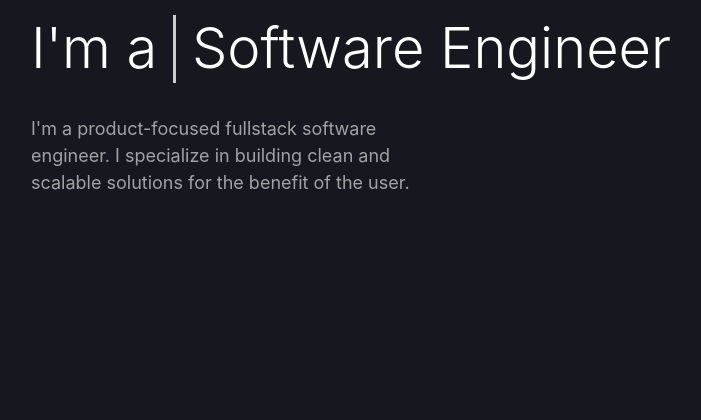
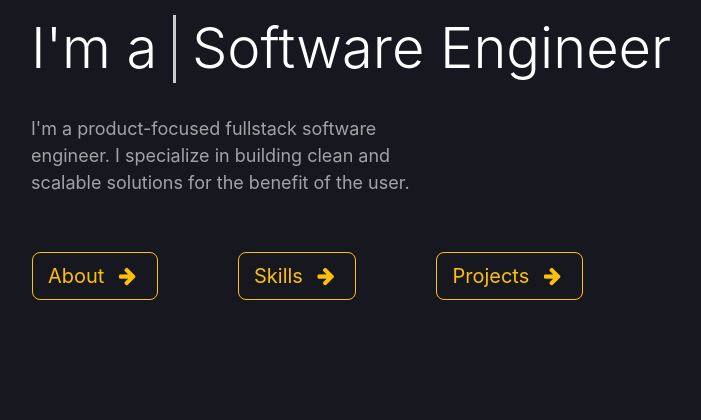
Before and after one commit to Jacob-Hollis/portfolio-website, a Django app: template homepage/templates/home.html in a window 1280 px wide. Shown: the part 445-865 px from the top of the page, without its empty margins (54-755 px from the left). Before the commit the page ends 635 px from the top, so only its background shows below. Run offline with Django 4.2, Linux system fonts and the light colour scheme; the template is opened without the code that fills it, so the values that code supplies are empty; style sheets or scripts are compiled from the project's sources; some libraries are stand-ins or nearby versions.

Commit message:
Added home buttons, still need to style

```diff
--- a/homepage/templates/home.html
+++ b/homepage/templates/home.html
@@ -10,6 +10,23 @@
     <div>
       <p class="bio">I'm a product-focused fullstack software engineer. I specialize in building clean and scalable solutions for the benefit of the user.
     </div>
+    <div class="row my-4">
+      <div class="text-left col-lf-1 home-buttons-first">
+        <button class="btn btn-iconed btn-lg btn-rounded btn-outline-warning"role="button">
+          <span class="spn">About</span> <i class="fa fa-arrow-right"></i>
+        </button>
+      </div>
+      <div class="text-left col-lf-1 home-buttons">
+        <button class="btn btn-iconed btn-lg btn-rounded btn-outline-warning"role="button">
+          <span class="spn">Skills</span> <i class="fa fa-arrow-right"></i>
+        </button>
+      </div>
+      <div class="text-left col-lf-1 home-buttons">
+        <button class="btn btn-iconed btn-lg btn-rounded btn-outline-warning"role="button">
+          <span class="spn">Projects</span> <i class="fa fa-arrow-right"></i>
+        </button>
+      </div>
+    </div>
   </div>
 </div>
 {% endblock %}
--- a/static/custom.scss
+++ b/static/custom.scss
@@ -62,6 +62,17 @@ body {
     }
 }
 
+.home-buttons-first {
+    padding-top: 2rem;
+    padding-left: 1rem;
+}
+
+.home-buttons {
+    padding-top: 2rem;
+    padding-left: 5rem;
+}
+
+/** ----------------------- typing animation ----------------------- **/
 .typing-container
 {
     padding-top: 1vh;
@@ -89,3 +100,52 @@ body {
     99% { background-color: transparent; }
     100%  { background-color: #ccc; }
 }
+
+
+/** ----------------------- buttons ----------------------- **/
+/** Flatted button %placeholder **/
+%btn-flat {
+    border-radius: 0rem;
+ }
+ /** Rounded button **/
+ .btn-rounded {
+    border-radius: 0.5rem;
+ }
+ /** Button Iconed **/
+ .btn {
+  &-iconed {
+    transition: .15s ease-in-out;
+    padding-left: 1.5rem;
+    padding-right: 1.3rem;
+    [class~=oi]::before {
+          opacity: 0;
+          transform-origin: left right;
+          transform: translateX(-10px) scale(1.25);
+          transition: .15s ease-out;
+   }
+   /** Span Class **/
+   [class=spn] {
+       position: relative;
+       left:-9px;
+       transform-origin: left right;
+       transform: translateX(-9px);
+       transition: .20s ease-in-out;
+   }
+    /** -- Icons on Hover properties -- **/
+   &:hover {
+    [class~=oi]::before {
+        opacity: 1;
+        transform: translateX(0px) scale(.75);
+    }
+    /** -- Span on Hover properties -- **/
+    [class=spn] {
+        // transform: translateX(0);
+        left:0px;
+    }
+   }
+   /** Flatted button **/
+   &.btn-flat {
+      @extend %btn-flat;
+   }
+  }
+ }
--- a/static/typing_animation.js
+++ b/static/typing_animation.js
@@ -38,7 +38,7 @@ function erase() {
 }
 
 document.addEventListener("DOMContentLoaded", function() { // On DOM Load initiate the effect
-  if(textArray.length) setTimeout(type, newTextDelay + 250);
+  if(textArray.length) setTimeout(type, newTextDelay);
 });
 
 // end.. typing animation ---
--- a/website/templates/base.html
+++ b/website/templates/base.html
@@ -6,6 +6,7 @@
     {% load sass_tags %}
     {% load static %}
     <link rel="stylesheet" href="https://cdn.jsdelivr.net/npm/bootstrap@4.6.2/dist/css/bootstrap.min.css" integrity="sha384-xOolHFLEh07PJGoPkLv1IbcEPTNtaed2xpHsD9ESMhqIYd0nLMwNLD69Npy4HI+N" crossorigin="anonymous">
+    <link rel="stylesheet" href="https://cdnjs.cloudflare.com/ajax/libs/font-awesome/4.7.0/css/font-awesome.min.css">
     <link href="{% sass_src 'custom.scss' %}" rel="stylesheet" type="text/css" />
 
     <title>Portfolio Website</title>
```
Also changed, not shown: static/custom.css (+45 -0 lines), 1 other file. Lines whose indentation alone changed are shown as unchanged.
